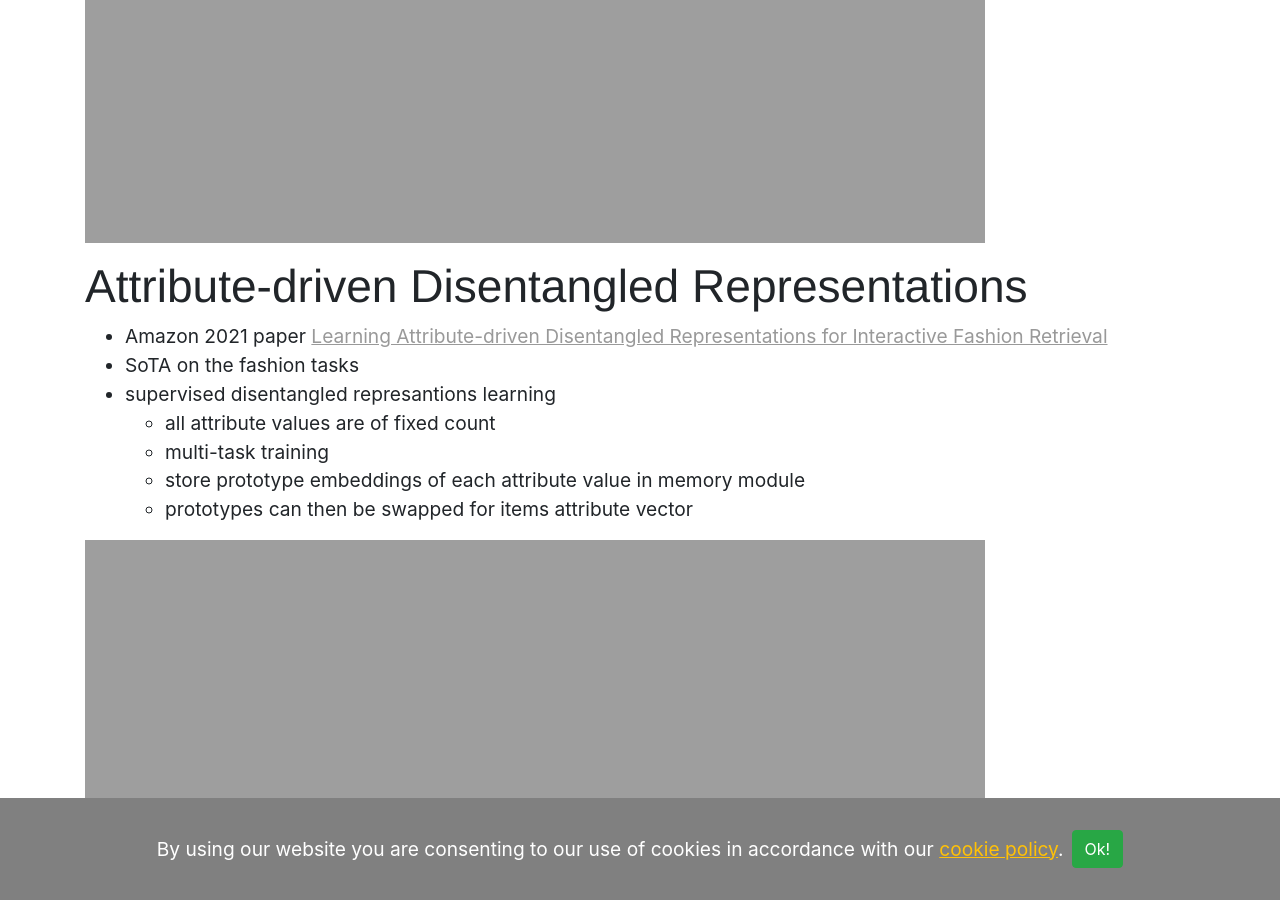
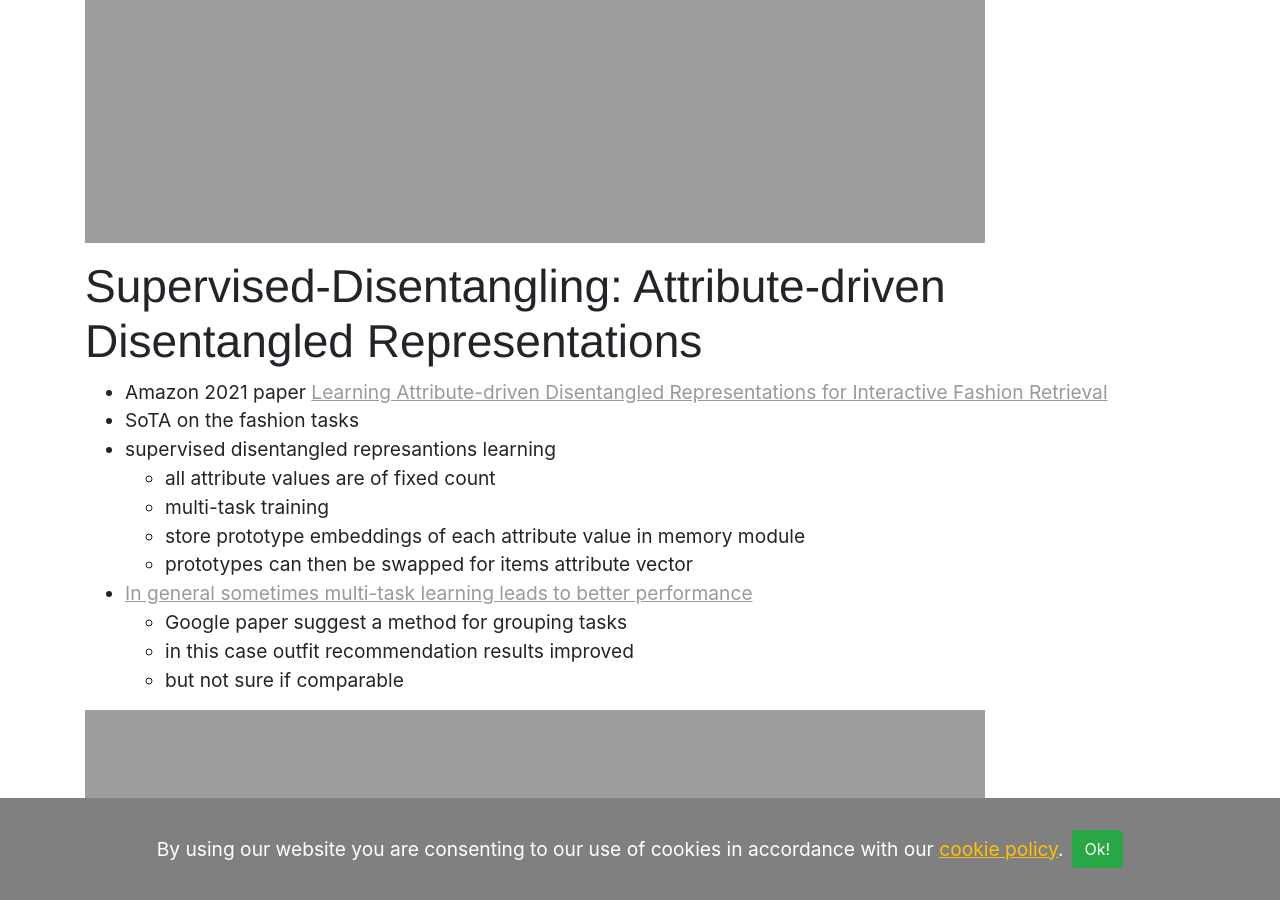
Before and after one commit to vackosar/vackosar.github.io, a Jekyll site: the page built from images/2021-10-25-disentagled-representations.md, in a window 1280 px wide and 900 px high, scrolled down 2945 px. Built offline with Jekyll 4.4.1, drawn with Linux system fonts in a browser that asks for light colours.

Commit message:
disentangle representations

```diff
--- a/images/2021-10-25-disentagled-representations.md
+++ b/images/2021-10-25-disentagled-representations.md
@@ -42,7 +42,7 @@ image: /images/disentangle-representation.png
 
 ![Shape3D dataset for disentagling factors: floor color, wall color, object color, object size, camera angle](disentangled-shape3d.png)
 
-# Attribute-driven Disentangled Representations
+# Supervised-Disentangling: Attribute-driven Disentangled Representations
 
 - Amazon 2021 paper [Learning Attribute-driven Disentangled Representations for Interactive Fashion Retrieval](https://openaccess.thecvf.com/content/ICCV2021/papers/Hou_Learning_Attribute-Driven_Disentangled_Representations_for_Interactive_Fashion_Retrieval_ICCV_2021_paper.pdf)
 - SoTA on the fashion tasks
@@ -51,6 +51,10 @@ image: /images/disentangle-representation.png
   - multi-task training
   - store prototype embeddings of each attribute value in memory module
   - prototypes can then be swapped for items attribute vector
+- [In general sometimes multi-task learning leads to better performance](https://ai.googleblog.com/2021/10/deciding-which-tasks-should-train.html)
+  - Google paper suggest a method for grouping tasks
+  - in this case outfit recommendation results improved
+  - but not sure if comparable
 
 ![disentangled representation using attribute-specific encoder](disentangled-encoder.png)
 
```
